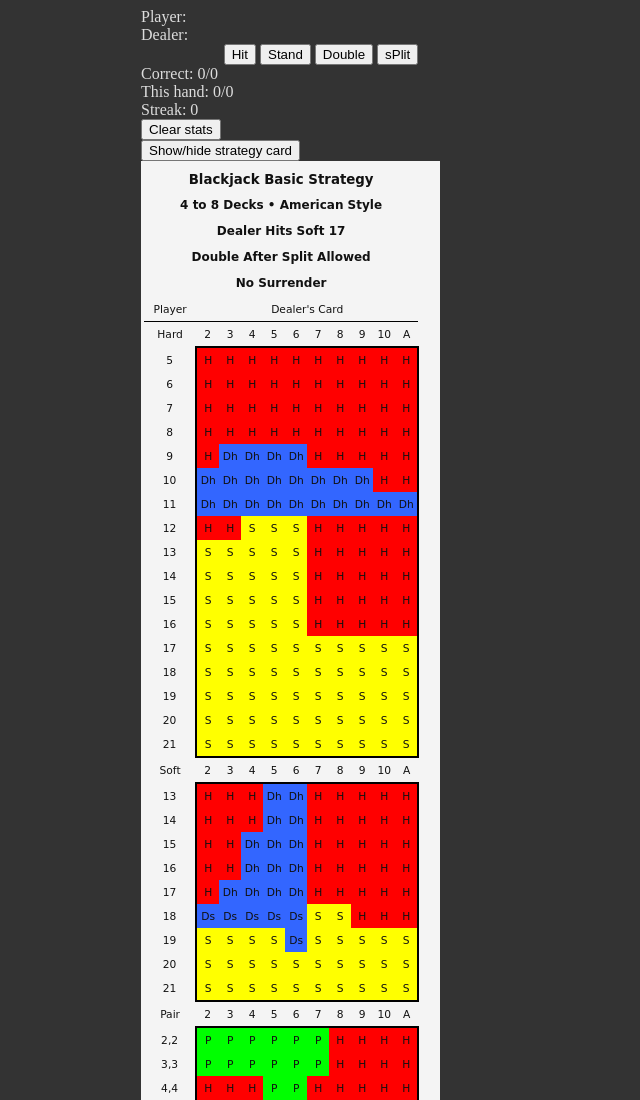
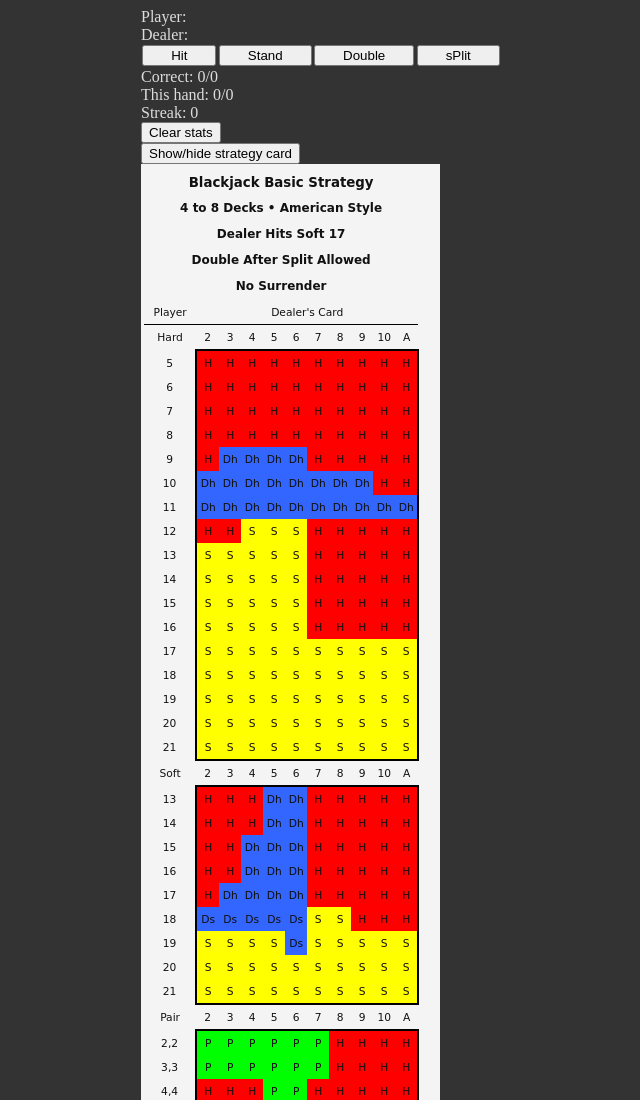
Before and after one commit to pastly/blackjack-rs, a plain HTML site: page bj-web/www/index.html in a window 1280 px wide. Shown: the top 1100 px of the page, without its empty margins (319-959 px from the left). Drawn offline with Linux system fonts and the light colour scheme.

Commit message:
Make hit/stand/etc. buttons a little bigger

```diff
--- a/bj-web/www/style.css
+++ b/bj-web/www/style.css
@@ -38,10 +38,13 @@ div {
 }
 
 #buttons {
-	text-align: justify;
-	text-justify: distribute-all-lines;
-	margin-left: auto;
-	margin-right: auto;
+	display: grid;
+	grid-template-columns: auto auto auto auto;
+	grid-template-rows: auto;
+}
+
+#buttons input {
+	margin: 0.1em;
 }
 
 @media screen and (max-width: 1020px) {
```
